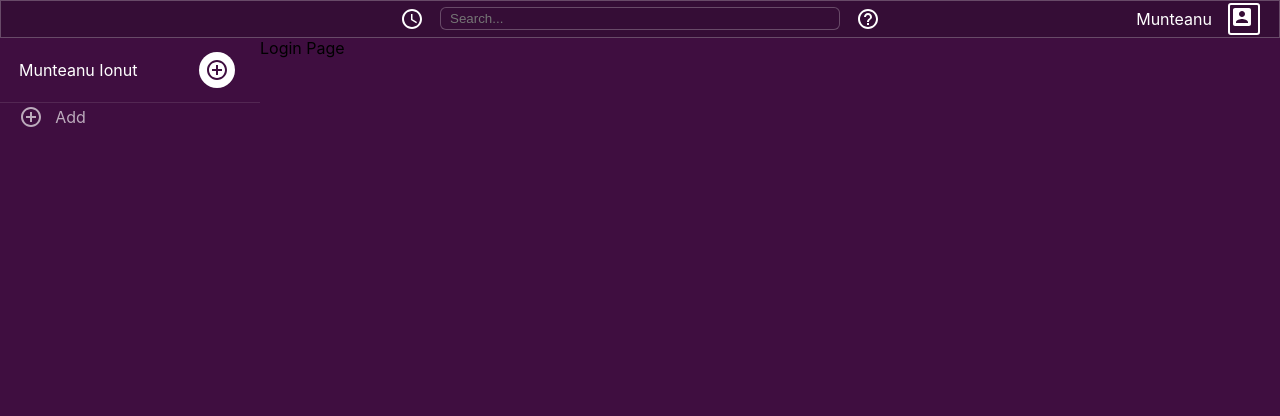
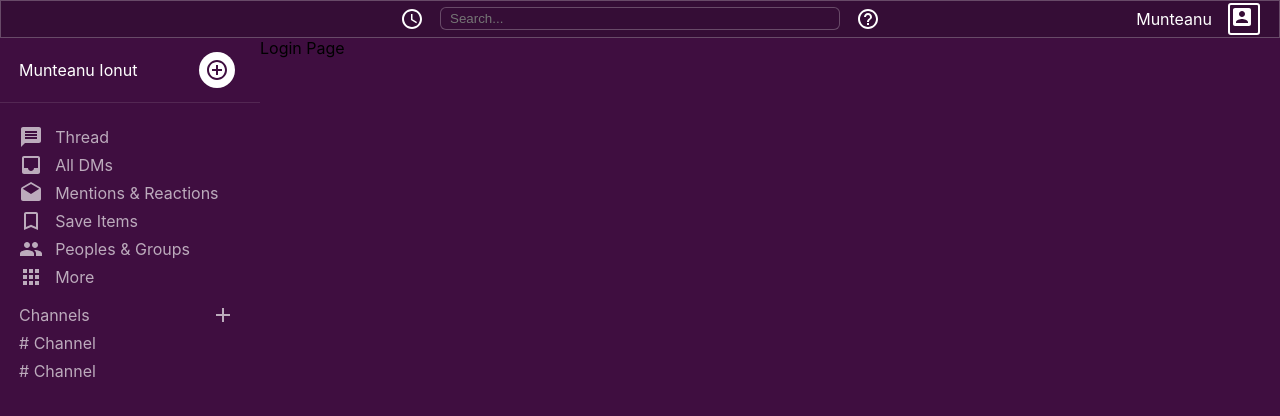
Before and after one commit to Ekho26/Slack_Clone, a React (Create React App) app: page / in a window 1280 px wide. Shown: the top 416 px of the page. Built offline with nearby package versions, Linux system fonts and the light colour scheme.

Commit message:
Sidebar Done

```diff
--- a/src/components/Sidebar.js
+++ b/src/components/Sidebar.js
@@ -1,30 +1,48 @@
 import React from 'react'
+
+// Data
+import { sidebarItems } from '../data/SidebarData'
 
 // Styles
 import styled from 'styled-components';
 
 // Icons
 import AddCircleOutlineIcon from "@material-ui/icons/AddCircleOutline";
+import AddIcon from "@material-ui/icons/Add";
 
 function Sidebar() {
     return (
       <Container>
         <WorkspaceContainer>
-                <Name>
-                    Munteanu Ionut
-                </Name>
+          <Name>Munteanu Ionut</Name>
           <NewMessage>
             <AddCircleOutlineIcon />
           </NewMessage>
         </WorkspaceContainer>
         <MainChannels>
+          {sidebarItems.map((item) => (
             <MainChannelItem>
-                    <AddCircleOutlineIcon />
-                    Add
+              {item.icon}
+              {item.text}
             </MainChannelItem>
+          ))}
         </MainChannels>
+        <ChannelsContainer>
+          <NewChannelContainer>
+            <div>Channels</div>
+            <AddIcon />
+          </NewChannelContainer>
+          <ChannelList>
+            <Channel>
+                # Channel
+            </Channel>
+            <Channel>
+                # Channel
+            </Channel>
+          </ChannelList>
+        </ChannelsContainer>
       </Container>
-    )
+    );
 }
 
 export default Sidebar
@@ -63,15 +81,44 @@
 `;
 
 const MainChannels = styled.div`
-
+    padding: 20px 0 0 0;
 `;
 
 const MainChannelItem = styled.div`
-    color: rgb(188, 171,188);
+  color: rgb(188, 171, 188);
   display: grid;
   grid-template-columns: 15% auto;
   height: 28px;
   align-items: center;
   padding: 0 0 0 19px;
   cursor: pointer;
+  :hover {
+    background: #350d36;
+  }
 `;
+
+const ChannelsContainer = styled.div`
+  color: rgb(188, 171, 188);
+  margin: 10px 0 0 0;
+`;
+
+const NewChannelContainer = styled.div`
+    display: flex;
+    justify-content: space-between;
+    align-items: center;
+    height: 28px;
+    padding: 0 25px 0 19px;
+`;
+
+const ChannelList = styled.div``
+
+const Channel = styled.div`
+    height: 28px;
+    display: flex;
+    align-items: center;
+    padding-left: 19px;
+    cursor: pointer;
+    :hover{
+        background: #350D36;
+    }
+`
--- a/src/data/SidebarData.js
+++ b/src/data/SidebarData.js
@@ -2,7 +2,7 @@
 import MessageIcon from '@material-ui/icons/Message';
 import InboxIcon from "@material-ui/icons/Inbox";
 import DraftsIcon from "@material-ui/icons/Drafts";
-import BookmarkBorderIcon from "@material-ui/icons/BookmarkBorderIcon";
+import BookmarkBorderIcon from "@material-ui/icons/BookmarkBorder";
 import GroupIcon from "@material-ui/icons/Group";
 import AppsIcon from "@material-ui/icons/Apps";
 
```
Lines whose indentation alone changed are shown as unchanged.
